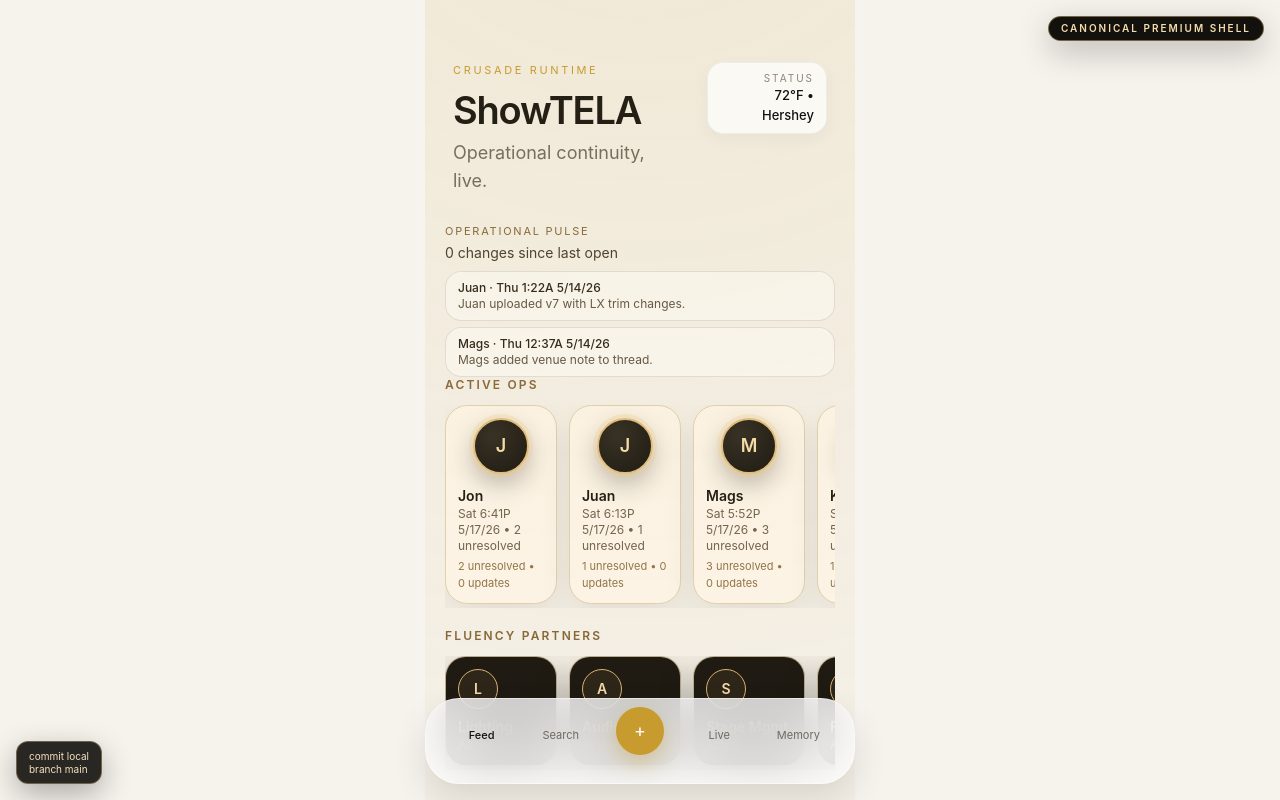
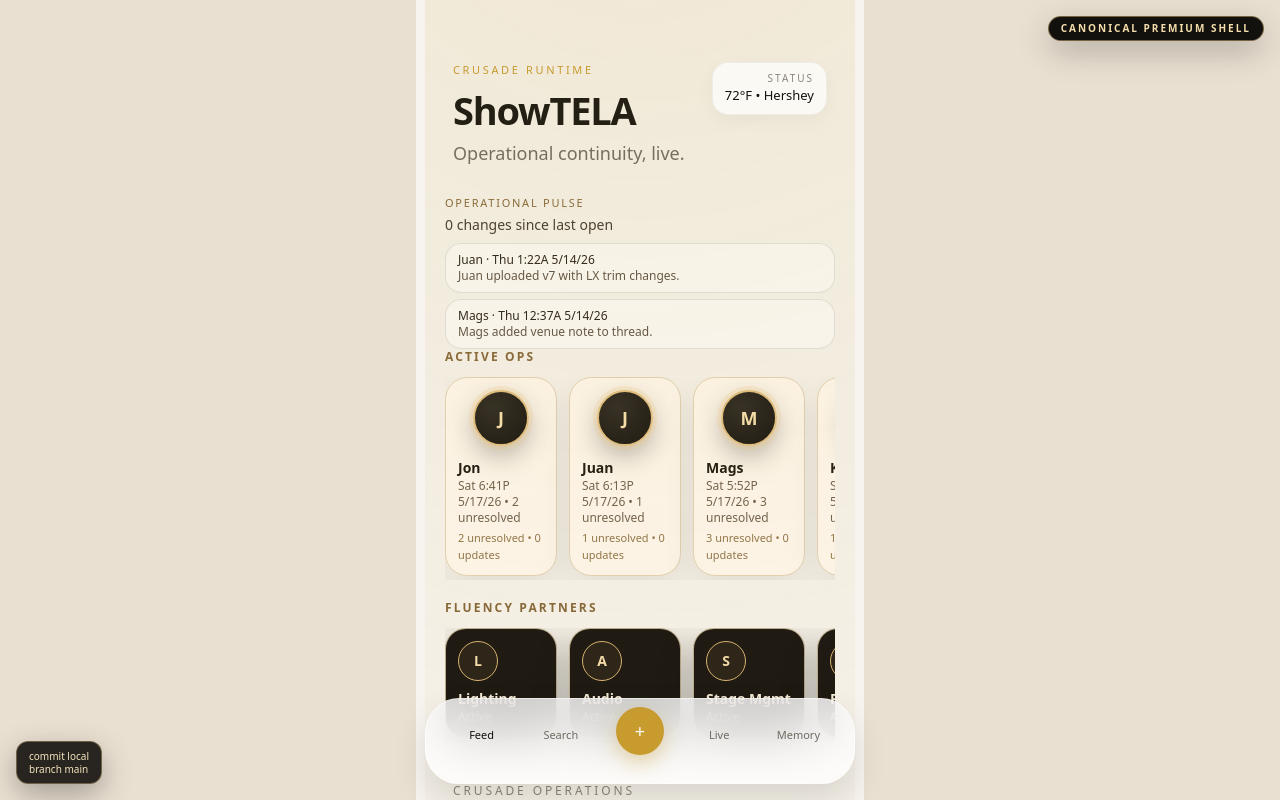
Before and after one commit to jonpearlandpig/telaonealpha, a Next.js app: page /showtela in a window 1280 px wide. Shown: the top 800 px of the page. Built offline with nearby package versions, Linux system fonts and the light colour scheme; no server answers.

Commit message:
Converge core design tokens to canonical palette and typography

```diff
--- a/src/app/globals.css
+++ b/src/app/globals.css
@@ -1,7 +1,7 @@
 @import "tailwindcss";
 
 :root {
-  --bg: #F6F3ED;
+  --bg: #EAE0D2;
   --surface: #FFFFFF;
   --text-primary: #0D1B2A;
   --text-secondary: rgba(13, 27, 42, 0.58);
@@ -16,7 +16,7 @@
 * { box-sizing: border-box; }
 body {
   margin: 0;
-  font-family: Inter, ui-sans-serif, system-ui, -apple-system, BlinkMacSystemFont, "SF Pro Display", sans-serif;
+  font-family: "DM Sans", ui-sans-serif, system-ui, -apple-system, BlinkMacSystemFont, "SF Pro Display", sans-serif;
   background: var(--bg);
   color: var(--text-primary);
 }
--- a/src/design/colors.ts
+++ b/src/design/colors.ts
@@ -1,10 +1,10 @@
 export const colors = {
-  background: '#F8F6F2',
+  background: '#EAE0D2',
   surface: '#FFFFFF',
   textPrimary: '#141414',
   textSecondary: '#5E5E5E',
   textTertiary: '#9A9A9A',
-  accentGold: '#D8A928',
+  accentGold: '#C4973A',
   border: '#ECE8DF',
   overlay: 'rgba(255,255,255,0.82)',
   shadow: 'rgba(20,20,20,0.08)',
--- a/src/design/typography.ts
+++ b/src/design/typography.ts
@@ -1,5 +1,5 @@
 export const typography = {
-  fontSans: "Inter, ui-sans-serif, system-ui, -apple-system, BlinkMacSystemFont, 'SF Pro Display', sans-serif",
+  fontSans: "'DM Sans', ui-sans-serif, system-ui, -apple-system, BlinkMacSystemFont, 'SF Pro Display', sans-serif",
   fontEditorial: "'Canela', 'Playfair Display', 'Iowan Old Style', Georgia, serif",
   trackTight: '-0.015em',
   trackNormal: '0em',
```
